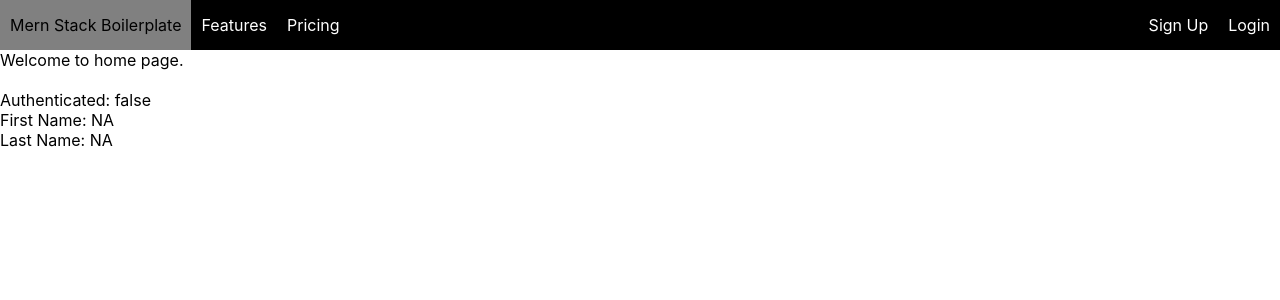
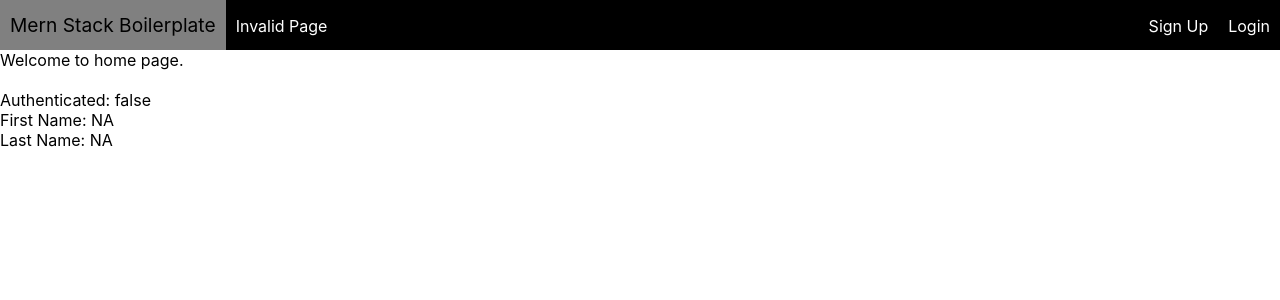
Before and after one commit to Kelvin-K/mern-stack-bolierplate, a React (Create React App) app in the folder client/: page / in a window 1280 px wide. Shown: the top 300 px of the page. Built offline with nearby package versions, Linux system fonts and the light colour scheme; no server answers.

Commit message:
Removed redundant pages and styled brand name

```diff
--- a/client/src/components/header.tsx
+++ b/client/src/components/header.tsx
@@ -31,8 +31,7 @@ export class HeaderComponent extends Component<StateProps & DispatchProps, any>
 				<Link to="/" className='brand_name'>Mern Stack Boilerplate</Link>
 				<section>
 					<nav>
-						<Link to="/features">Features</Link>
-						<Link to="/pricing">Pricing</Link>
+						<Link to="/invalid-page">Invalid Page</Link>
 					</nav>
 					<nav>
 						{
--- a/client/src/styles/header.scss
+++ b/client/src/styles/header.scss
@@ -2,6 +2,7 @@ header {
 	height: 50px;
 	background-color: black;
 	display: flex;
+	align-items: baseline;
 	position: sticky;
 	position: -webkit-sticky;
 	top: 0;
@@ -10,6 +11,15 @@ header {
 		display: flex;
 		justify-content: space-between;
 		flex-grow: 1;
+	}
+
+	.brand_name {
+		font-size: 1.2rem;
+
+		&:hover {
+			color: black;
+			background-color: gray;
+		}
 	}
 
 	a {
@@ -23,9 +33,4 @@ header {
 			color: gray;
 		}
 	}
-
-	.brand_name:hover {
-		color: black;
-		background-color: gray;
-	}
 }
```
